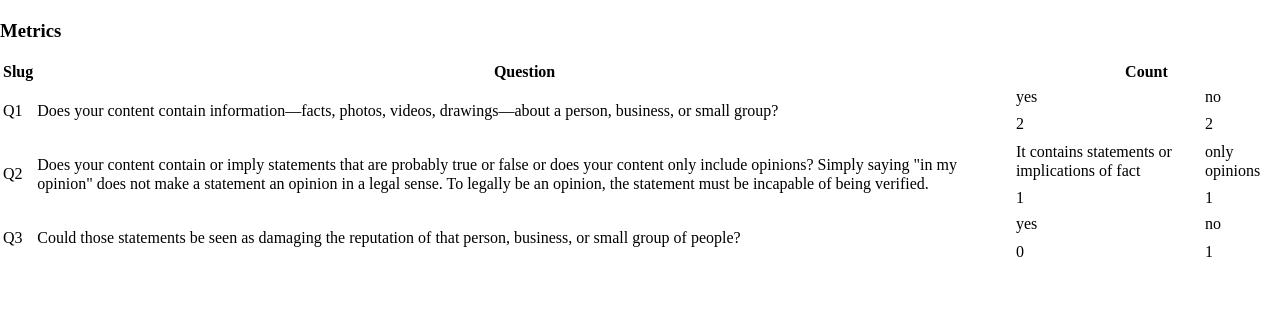
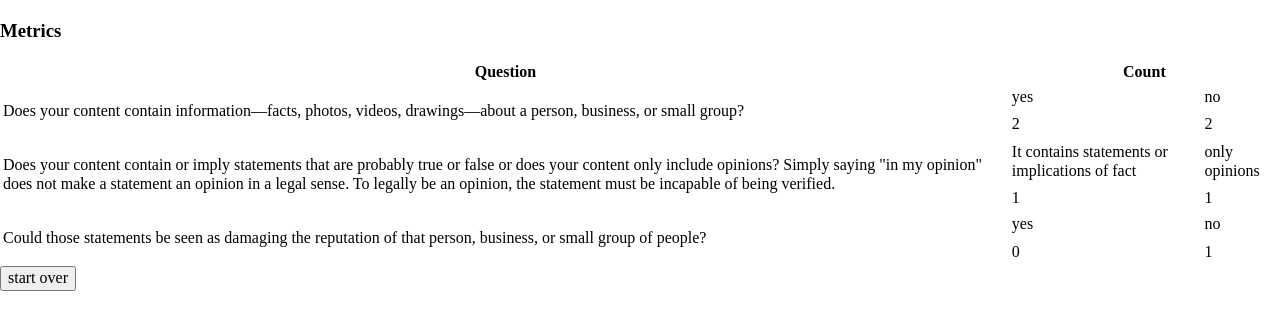
Before and after one commit to lautomator/can-i-publish-this-v2, a Django app: page /metrics/ in a window 1280 px wide. Shown: the part 107-437 px from the top of the page. Run offline with Django 4.2, Linux system fonts and the light colour scheme; data comes from the database, SQL or seed files in the repository; both versions use the stored data as it was after the commit.

Commit message:
initial html in place for front end

```diff
--- a/can_i_publish/libel/templates/libel/card.html
+++ b/can_i_publish/libel/templates/libel/card.html
@@ -13,7 +13,9 @@
       {% endif %}
     </div>
 
-    <h3>{% autoescape off %}{{ card.card_text }}{% endautoescape %}</h3>
+    <p class="question_txt">
+      {% autoescape off %}{{ card.card_text }}{% endautoescape %}
+    </p>
 
     <div class="choice_buttons">
       <button
--- a/can_i_publish/libel/templates/libel/metrics.html
+++ b/can_i_publish/libel/templates/libel/metrics.html
@@ -2,12 +2,12 @@
 
 {% block content %}
 
+<div class="summary">
   <h3>Metrics</h3>
 
   <table>
     <thead>
       <tr>
-        <th>Slug</th>
         <th>Question</th>
         <th colspan="2">Count</th>
       </tr>
@@ -15,7 +15,6 @@
     <tbody>
       {% for item in metrics_grid %}
       <tr>
-        <td rowspan="2">{{ item.q_slug }}</td>
         <td rowspan="2">{% autoescape off %}{{ item.question }}{% endautoescape %}</td>
         <td>{{ item.choice_one }}</td>
         <td>{{ item.choice_two }}</td>
@@ -28,4 +27,14 @@
     </tbody>
   </table>
 
+  <div class="start_over_button">
+    <button
+      class="choice"
+      data-choice="Q1">
+      start over
+    </button>
+  </div>
+
+</div><!-- /summary -->
+
 {% endblock %}
--- a/can_i_publish/libel/templates/libel/summary.html
+++ b/can_i_publish/libel/templates/libel/summary.html
@@ -3,9 +3,9 @@
 {% block content %}
 
 <div class="summary">
-
   <h3>Summary</h3>
 
+  <div class="summary_grid">
     <table>
       <thead>
         <th>Question</th>
@@ -20,7 +20,7 @@
         {% endfor %}
       </tbody>
     </table>
-
+  </div>
 
   <div class="can_publish_status">
     {% if card.can_publish_status == 'yes' %}
```
Also changed, not shown: can_i_publish/db.sqlite3. Lines whose indentation alone changed are shown as unchanged.
